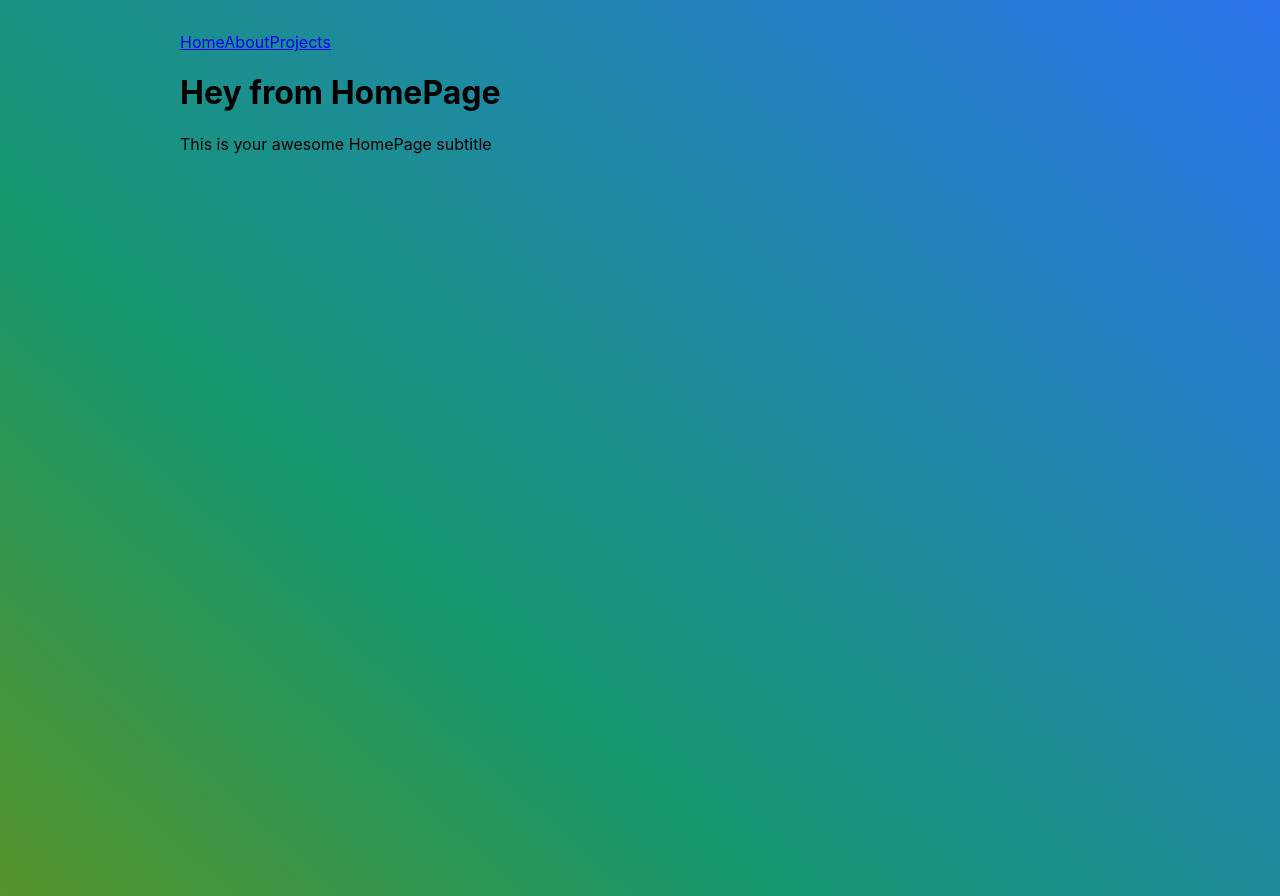
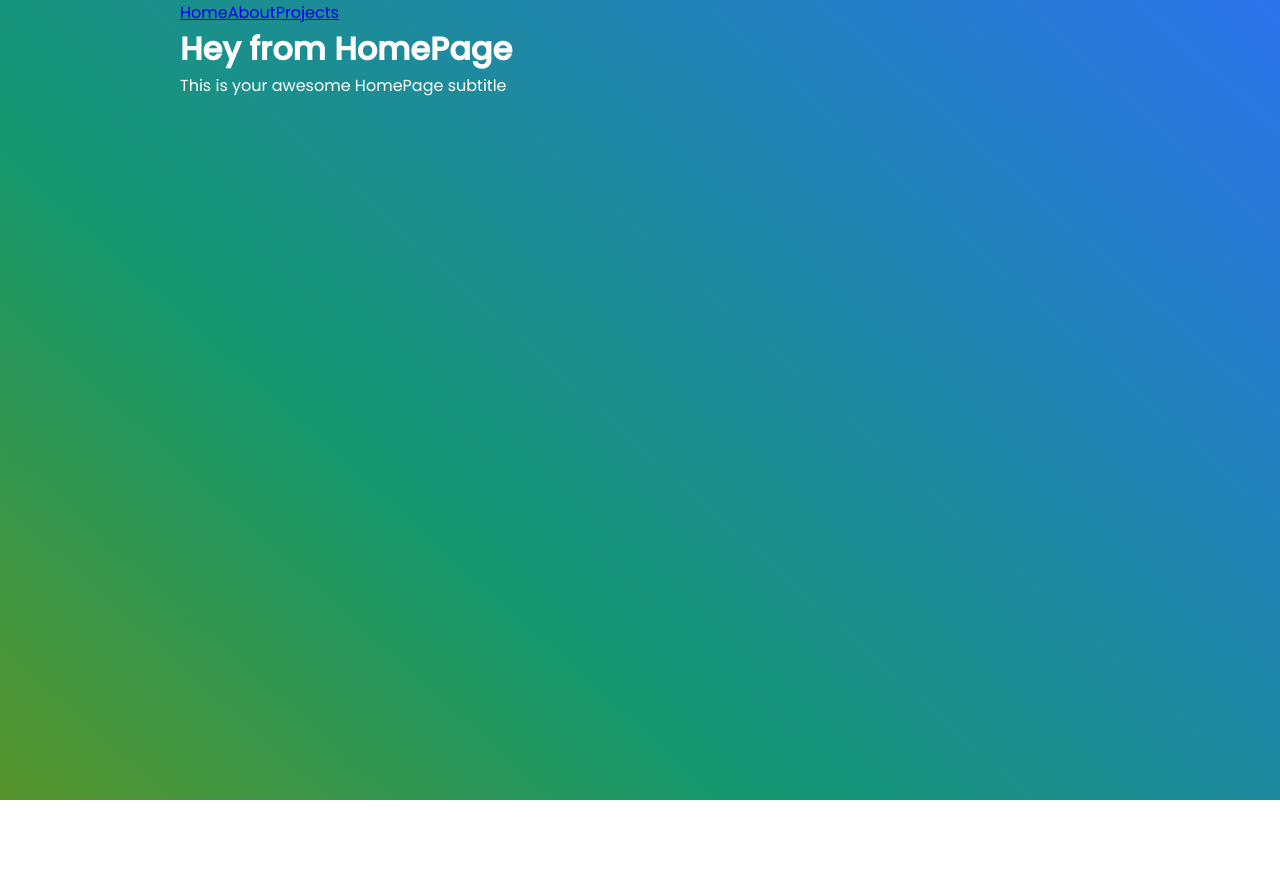
Before and after one commit to aaron-visschedijk/portfolio-frontend, a React (Create React App) app: page / in a window 1280 px wide. After the commit the page ends 800 px from the top, so only its background shows below. Built offline with nearby package versions, Linux system fonts and the light colour scheme.

Commit message:
remove margins

```diff
--- a/src/index.css
+++ b/src/index.css
@@ -1,13 +1,35 @@
 body {
   margin: 0;
-  font-family: -apple-system, BlinkMacSystemFont, 'Segoe UI', 'Roboto', 'Oxygen',
-    'Ubuntu', 'Cantarell', 'Fira Sans', 'Droid Sans', 'Helvetica Neue',
-    sans-serif;
+  font-family: 'Poppins', sans-serif;
   -webkit-font-smoothing: antialiased;
   -moz-osx-font-smoothing: grayscale;
+
+
+  color: rgb(255, 255, 255);
+
+
+
+
 }
 
 code {
-  font-family: source-code-pro, Menlo, Monaco, Consolas, 'Courier New',
-    monospace;
+  font-family: 'Poppins', sans-serif;
 }
+
+*, *::before, *::after {
+  box-sizing: border-box;
+  margin: 0;
+  padding: 0;
+}
+
+html {
+  overflow-y: scroll;
+}
+
+.pagetitle {
+  padding-bottom: 1rem;
+}
+
+body, html {
+  height: 100%;
+}
```
